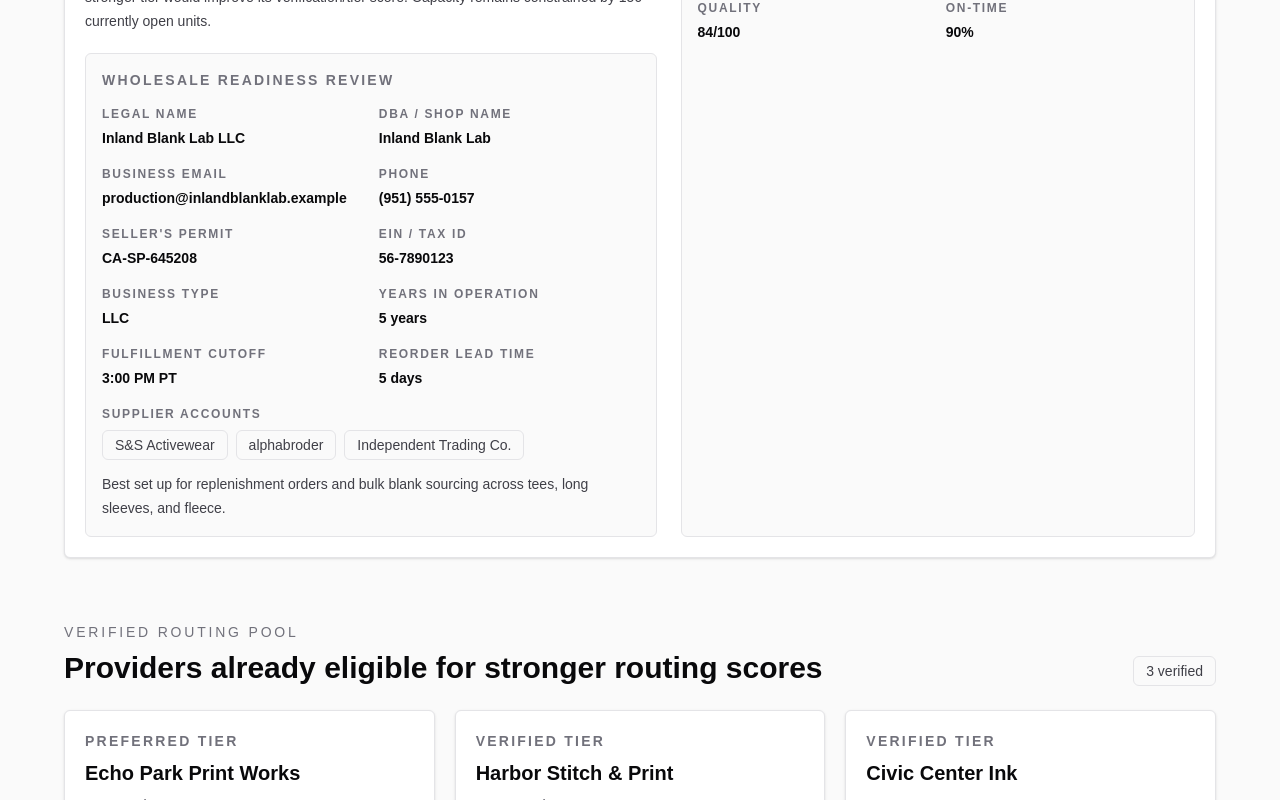
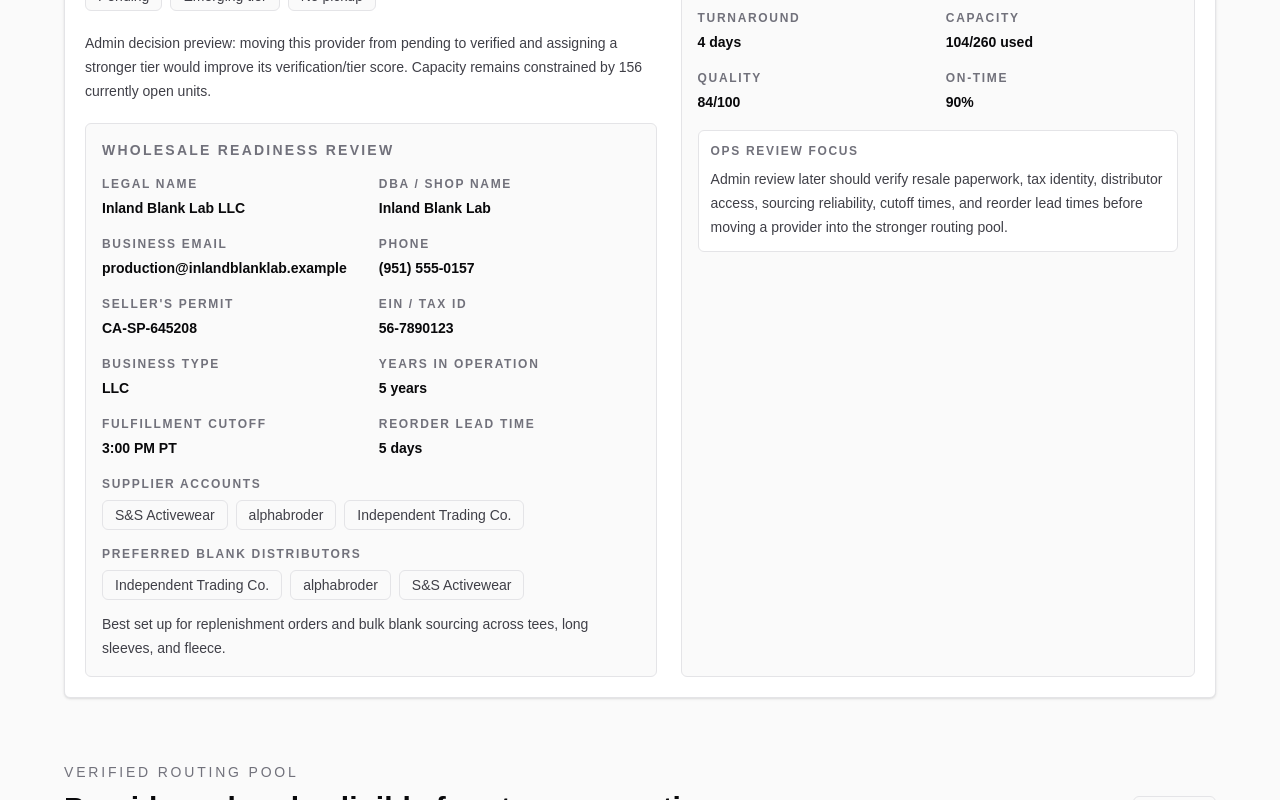
Before and after one commit to diziego/InkLink, a Next.js app: page /admin in a window 1280 px wide. Shown: the part 1756-2556 px from the top of the page. Built offline with nearby package versions, Linux system fonts and the light colour scheme.

Commit message:
Expand provider wholesale readiness

```diff
--- a/src/app/admin/page.tsx
+++ b/src/app/admin/page.tsx
@@ -41,9 +41,9 @@ export default function AdminPage() {
             />
             <div className="mt-8">
               <MockNotice>
-              Mocked MVP flow: review actions are display-only. No provider
-              status, tier, or capacity changes are saved until Supabase and
-              admin actions are added.
+                Mocked MVP flow: review actions are display-only. No provider
+                status, tier, or capacity changes are saved until Supabase and
+                admin actions are added.
               </MockNotice>
             </div>
           </div>
@@ -199,6 +199,14 @@ function ProviderReviewCard({ provider }: { provider: ProviderProfile }) {
                   <Badge key={account}>{account}</Badge>
                 ))}
               </div>
+              <p className="mt-4 text-xs font-semibold uppercase tracking-[0.14em] text-zinc-500">
+                Preferred blank distributors
+              </p>
+              <div className="mt-2 flex flex-wrap gap-2">
+                {provider.preferredBlankDistributors.map((distributor) => (
+                  <Badge key={distributor}>{distributor}</Badge>
+                ))}
+              </div>
               <p className="mt-3 text-sm leading-6 text-zinc-700">
                 {provider.blankSourcingNotes}
               </p>
@@ -221,6 +229,17 @@ function ProviderReviewCard({ provider }: { provider: ProviderProfile }) {
               value={`${Math.round((metrics?.onTimeDeliveryRate ?? 0) * 100)}%`}
             />
           </dl>
+          <div className="mt-4 rounded-md border border-zinc-200 bg-white p-3">
+            <p className="text-xs font-semibold uppercase tracking-[0.14em] text-zinc-500">
+              Ops review focus
+            </p>
+            <p className="mt-2 text-sm leading-6 text-zinc-700">
+              Admin review later should verify resale paperwork, tax identity,
+              distributor access, sourcing reliability, cutoff times, and
+              reorder lead times before moving a provider into the stronger
+              routing pool.
+            </p>
+          </div>
         </div>
       </div>
     </Card>
--- a/src/app/provider/page.tsx
+++ b/src/app/provider/page.tsx
@@ -52,9 +52,9 @@ export default function ProviderPage() {
             />
             <div className="mt-8">
               <MockNotice>
-              Mocked MVP flow: no provider profile is saved yet. Supabase auth,
-              profile editing, document upload, and admin submission will be
-              wired later.
+                Mocked MVP flow: no provider profile is saved yet. Supabase
+                auth, profile editing, document upload, and admin submission
+                will be wired later.
               </MockNotice>
             </div>
           </div>
@@ -232,6 +232,14 @@ function WholesaleReadinessPanel() {
                 <Badge key={account}>{account}</Badge>
               ))}
             </div>
+            <p className="mt-4 text-sm font-semibold uppercase tracking-[0.16em] text-zinc-500">
+              Preferred blank distributors
+            </p>
+            <div className="mt-3 flex flex-wrap gap-2">
+              {featuredProvider.preferredBlankDistributors.map((distributor) => (
+                <Badge key={distributor}>{distributor}</Badge>
+              ))}
+            </div>
             <p className="mt-4 text-sm leading-6 text-zinc-700">
               {featuredProvider.blankSourcingNotes}
             </p>
--- a/src/lib/mock-data/providers.ts
+++ b/src/lib/mock-data/providers.ts
@@ -24,6 +24,11 @@ export const mockProviders = [
       "S&S Activewear",
       "alphabroder",
       "Los Angeles Apparel wholesale",
+    ],
+    preferredBlankDistributors: [
+      "Los Angeles Apparel wholesale",
+      "AS Colour",
+      "S&S Activewear",
     ],
     blankSourcingNotes:
       "Keeps core Los Angeles Apparel and AS Colour styles on hand and can source specialty colors with notice.",
@@ -56,6 +61,11 @@ export const mockProviders = [
     businessType: "Corporation",
     yearsInOperation: 9,
     supplierAccountReadiness: ["S&S Activewear", "SanMar", "Bella+Canvas"],
+    preferredBlankDistributors: [
+      "S&S Activewear",
+      "SanMar",
+      "Bella+Canvas",
+    ],
     blankSourcingNotes:
       "Strong fleece and core tee sourcing through national distributors with same-week replenishment.",
     fulfillmentCutoffTime: "1:00 PM PT",
@@ -87,6 +97,11 @@ export const mockProviders = [
     businessType: "LLC",
     yearsInOperation: 4,
     supplierAccountReadiness: ["Everybody.World", "econscious", "S&S Activewear"],
+    preferredBlankDistributors: [
+      "Everybody.World",
+      "econscious",
+      "S&S Activewear",
+    ],
     blankSourcingNotes:
       "Leans on premium blanks for rush retail-ready jobs and keeps tote inventory deeper than fleece inventory.",
     fulfillmentCutoffTime: "12:00 PM PT",
@@ -118,6 +133,10 @@ export const mockProviders = [
     businessType: "Cooperative",
     yearsInOperation: 3,
     supplierAccountReadiness: ["S&S Activewear pending", "Local blank brokers"],
+    preferredBlankDistributors: [
+      "Local blank brokers",
+      "S&S Activewear pending",
+    ],
     blankSourcingNotes:
       "Can source budget-friendly blanks quickly but is still building premium wholesale depth.",
     fulfillmentCutoffTime: "11:00 AM PT",
@@ -152,6 +171,11 @@ export const mockProviders = [
       "S&S Activewear",
       "alphabroder",
       "Independent Trading Co.",
+    ],
+    preferredBlankDistributors: [
+      "Independent Trading Co.",
+      "alphabroder",
+      "S&S Activewear",
     ],
     blankSourcingNotes:
       "Best set up for replenishment orders and bulk blank sourcing across tees, long sleeves, and fleece.",
--- a/src/types/marketplace.ts
+++ b/src/types/marketplace.ts
@@ -79,6 +79,7 @@ export type ProviderProfile = {
   businessType: string;
   yearsInOperation: number;
   supplierAccountReadiness: string[];
+  preferredBlankDistributors: string[];
   blankSourcingNotes: string;
   fulfillmentCutoffTime: string;
   reorderLeadTimeDays: number;
```
